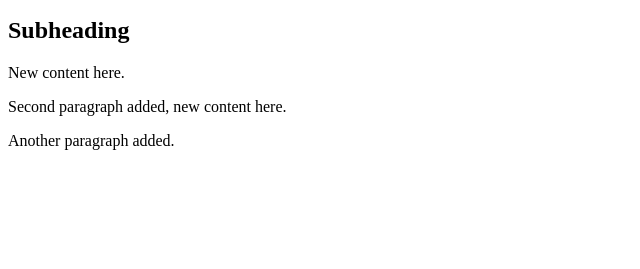
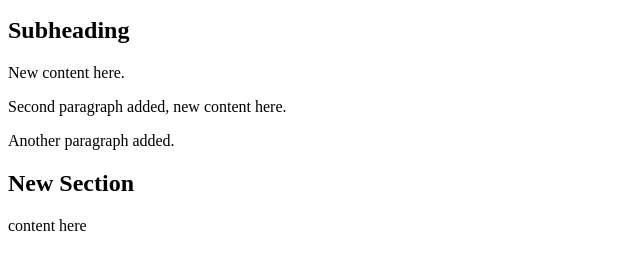
Before and after one commit to armadillo65/New-Sample-App, a plain HTML site: page index.html in a window 1280 px wide. Shown: the part 101-370 px from the top of the page, without its empty margins (0-640 px from the left). Drawn offline with Linux system fonts and the light colour scheme.

Commit message:
new commit

```diff
--- a/index.html
+++ b/index.html
@@ -12,6 +12,9 @@
     <p>Second paragraph added, new content here.</p>
     <p>Another paragraph added.</p>
 
+    <h2>New Section</h2>
+    <p>content here</p>
+
 
   </body>
 </html>
```
Also changed, not shown: main.html (+2 -0 lines).
